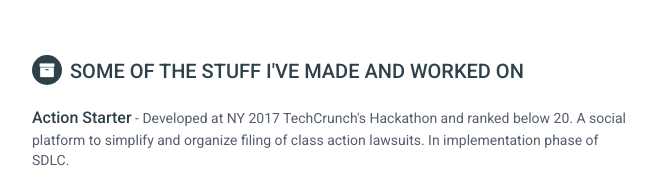
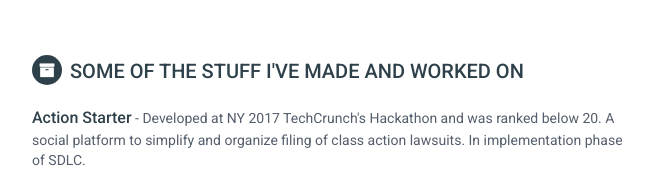
Before and after one commit to vincentliu38/vincentliu38.github.io, a plain HTML site: page index.html in a window 1280 px wide. Shown: the part 1155-1346 px from the top of the page, 188-851 px from the left. Drawn offline with Linux system fonts and the light colour scheme.

Commit message:
added was

```diff
--- a/index.html
+++ b/index.html
@@ -194,7 +194,7 @@
         <h2 class="section-title"><i class="fa fa-archive"></i>Some of the stuff I've made and worked on</h2>
         <div class="item">
           <span class="project-title app-title"><a href="https://github.com/vincentliu38/classActionStarter" target="_blank" class="app-title">Action Starter</a></span>          -
-          <span class="project-tagline">Developed at NY 2017 TechCrunch's Hackathon and ranked below 20. A social platform to simplify and organize filing of class action lawsuits. In implementation phase of SDLC.</span>
+          <span class="project-tagline">Developed at NY 2017 TechCrunch's Hackathon and was ranked below 20. A social platform to simplify and organize filing of class action lawsuits. In implementation phase of SDLC.</span>
           <a href="https://github.com/vincentliu38/classActionStarter" target="_blank" /><img class="project-screenshot hvr-grow" src="assets/images/actionstarter.gif" alt=""></a>
         </div>
         <hr class="hrSpace"></hr>
```
